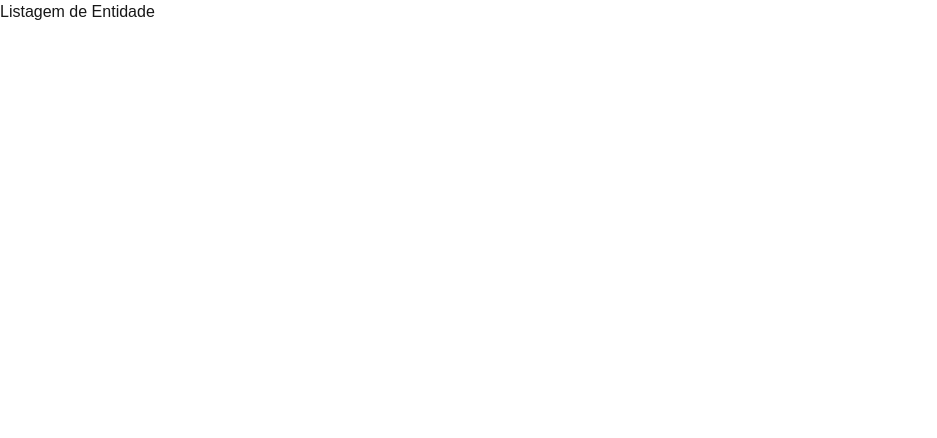
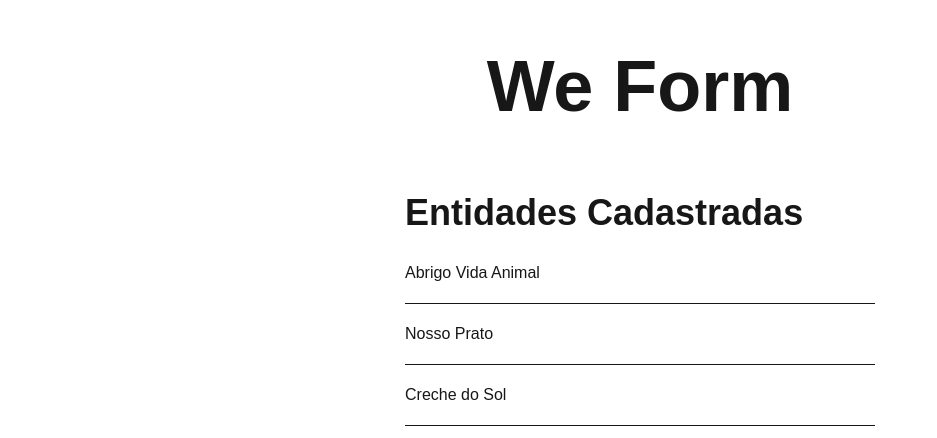
Before and after one commit to LiviaAniely/WeForm, a Next.js app: page /entidades in a window 1280 px wide. Shown: the top 438 px of the page, without its empty margins (0-937 px from the left). Built offline with nearby package versions, Linux system fonts and the light colour scheme.

Commit message:
feat: adiciona tela de listagem de entidades

```diff
--- a/app/entidades/page.tsx
+++ b/app/entidades/page.tsx
@@ -1,12 +1,65 @@
-import Link from "next/link";
+'use client';
+import { faAngleLeft } from "@fortawesome/free-solid-svg-icons";
+import { FontAwesomeIcon } from "@fortawesome/react-fontawesome";
+import { useRouter } from "next/navigation";
+import './styles.css';
 
 export default function Entidade() {
+  const router = useRouter();
+
+  function getItemListagem(nomeEntidade:string, campoAtuacao:string) {
+    return (
+      <>
+        <div className="flex items-center justify-between">
+          <span style={{ marginRight: '10px' }}>{nomeEntidade}</span>
+          <h3>{campoAtuacao}</h3>
+        </div>
+        <hr style={{ margin: '10px 0 10px 0' }}/>
+      </>
+    );
+  }
   return (
     <>
-      <h1>Listagem de Entidade</h1>
-      <Link href="/">
-        <button className="button">Voltar à página inicial</button>
-      </Link>
+      <div className="flex flex-col h-full items-center">
+        <h1
+        className="font-bold text-7xl text-center"
+        style={{ marginTop: '50px' }}
+        >
+          <span className="emphasis">We</span> Form
+        </h1>
+        <div
+          className="flex flex-col"
+          style={{
+            border: '1px solid white',
+            width: '40%',
+            height: '80%',
+            marginTop: '50px',
+            padding: '20px',
+            borderRadius: '8px',
+          }}>
+          <div className="flex" style={{ marginBottom: '20px' }}>
+            <button
+            style={{ cursor: 'pointer' }}
+            onClick={() => {
+              router.push("/");
+            }}
+            >
+              <FontAwesomeIcon icon={faAngleLeft} style={{ color: "#ffffff" }} size="2xl" />
+            </button>
+            <h2
+              className="font-bold text-4xl"
+            >
+              <span className="emphasis">Entidades</span> Cadastradas
+            </h2>
+          </div>
+
+          <div id="listagem">
+            {getItemListagem("Abrigo Vida Animal", "Abrigo de Animais")}
+            {getItemListagem("Nosso Prato", "Centro de Alimentação")}
+            {getItemListagem("Creche do Sol", "Creche Infantil")}
+          </div>
+        </div>
+      </div>
     </>
   );
 }
--- /dev/null
+++ b/app/entidades/styles.css
@@ -0,0 +1,6 @@
+h3 {
+  color: white;
+  border: 2px solid var(--emphasis);
+  padding: 8px;
+  border-radius: 8px;
+}
```
